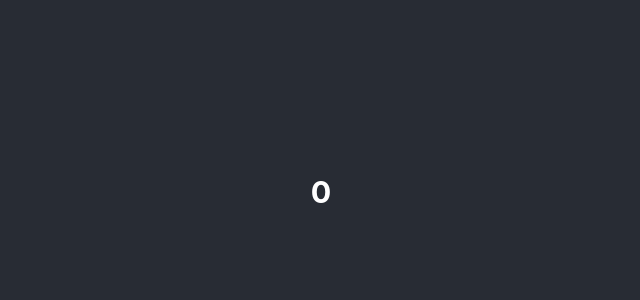
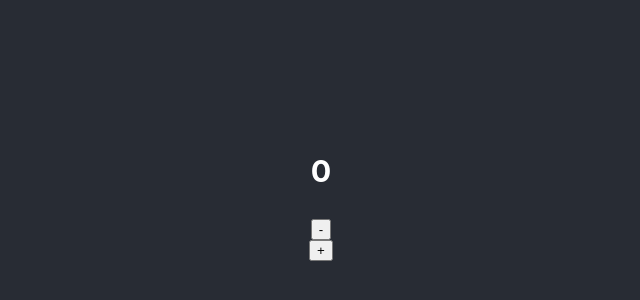
Before and after one commit to LeeGwonSeon/react-TDD, a React (Create React App) app: page / in a window 1280 px wide. Shown: the part 208-508 px from the top of the page, without its empty margins (319-959 px from the left). Built offline with nearby package versions, Linux system fonts and the light colour scheme.

Commit message:
React A-Z_플러스, 마이너스 버튼 생성

```diff
--- a/package.json
+++ b/package.json
@@ -12,7 +12,7 @@
     "web-vitals": "^2.1.4"
   },
   "scripts": {
-    "start": "react-scripts start",
+    "dev": "react-scripts start",
     "build": "react-scripts build",
     "test": "react-scripts test",
     "eject": "react-scripts eject"
--- a/src/App.js
+++ b/src/App.js
@@ -7,6 +7,8 @@
     <div className="App">
       <header className="App-header">
         <h3 data-testid="counter">{counter}</h3>
+        <button data-testid="minus-button">-</button>
+        <button data-testid="plus-button">+</button>
       </header>
     </div>
   );
```
Also changed, not shown: 1 other file (tests, documents, lock files or other folders).
